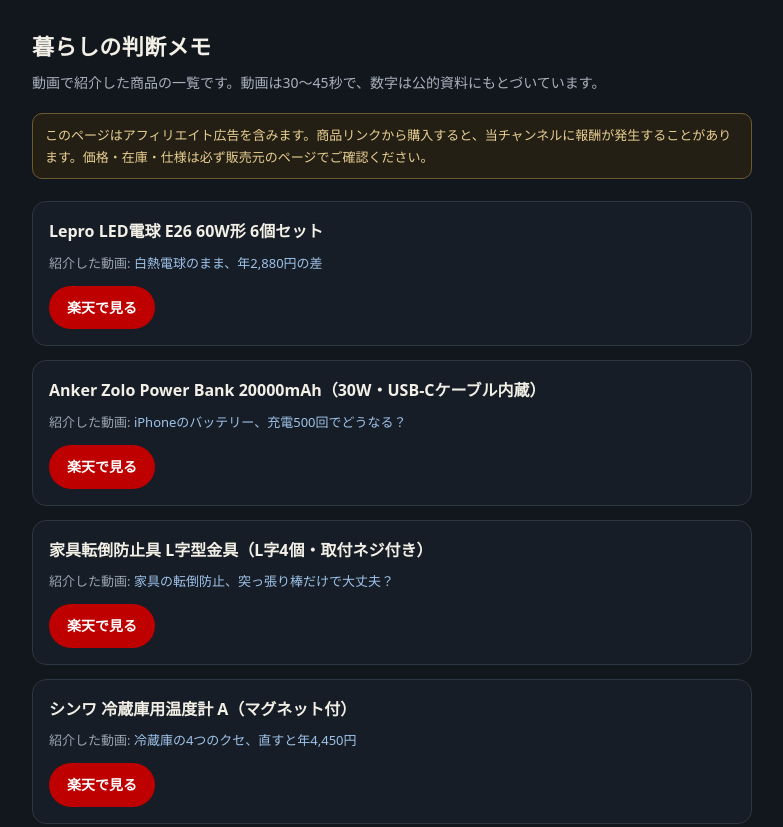
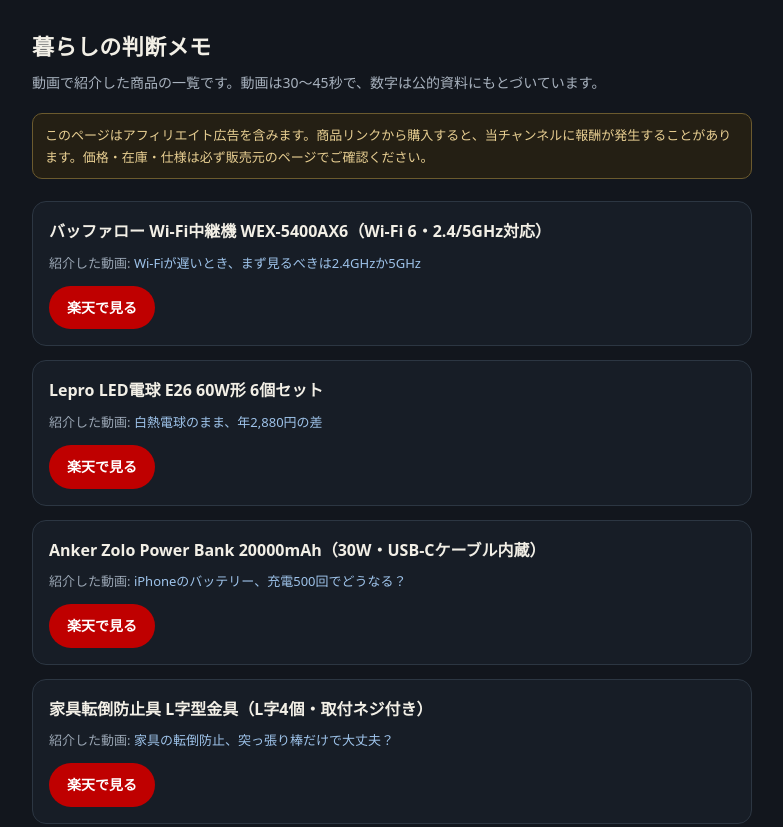
Before and after one commit to neoenox/kurashi-hantei, a plain HTML site: page index.html in a window 1280 px wide. Shown: the top 827 px of the page, without its empty margins (248-1031 px from the left). Drawn offline with Linux system fonts and the light colour scheme.

Commit message:
hub: 公開9件を反映（2026-11-19）
+ wifi_band バッファロー Wi-Fi中継機 WEX-5400AX6（Wi-Fi 6・2.4/5GHz対応）

```diff
--- a/index.html
+++ b/index.html
@@ -39,6 +39,11 @@
   <p class="lead">動画で紹介した商品の一覧です。動画は30〜45秒で、数字は公的資料にもとづいています。</p>
   <p class="pr">このページはアフィリエイト広告を含みます。商品リンクから購入すると、当チャンネルに報酬が発生することがあります。価格・在庫・仕様は必ず販売元のページでご確認ください。</p>
   <ul>
+    <li class="card" data-slug="wifi_band">
+      <p class="product">バッファロー Wi-Fi中継機 WEX-5400AX6（Wi-Fi 6・2.4/5GHz対応）</p>
+      <p class="video">紹介した動画: <a href="https://www.youtube.com/shorts/eEUDSP4bKfs">Wi-Fiが遅いとき、まず見るべきは2.4GHzか5GHz</a></p>
+      <a class="cta" href="https://hb.afl.rakuten.co.jp/ichiba/56f11025.74f68efc.56f11026.2c30f66b/?pc=https%3A%2F%2Fitem.rakuten.co.jp%2Fksdenki%2F4981254061305%2F" rel="nofollow sponsored noopener" target="_blank">楽天で見る</a>
+    </li>
     <li class="card" data-slug="led_light">
       <p class="product">Lepro LED電球 E26 60W形 6個セット</p>
       <p class="video">紹介した動画: <a href="https://www.youtube.com/shorts/uWOcg8G6BXM">白熱電球のまま、年2,880円の差</a></p>
@@ -82,7 +87,7 @@
   </ul>
   <footer>
     <p><a href="https://www.youtube.com/@kurashi_hantei">チャンネルを見る（暮らしの判断メモ）</a></p>
-    <p>更新: 2026-11-19 ／ 掲載 8 件</p>
+    <p>更新: 2026-11-19 ／ 掲載 9 件</p>
   </footer>
 </main>
 </body>
```
